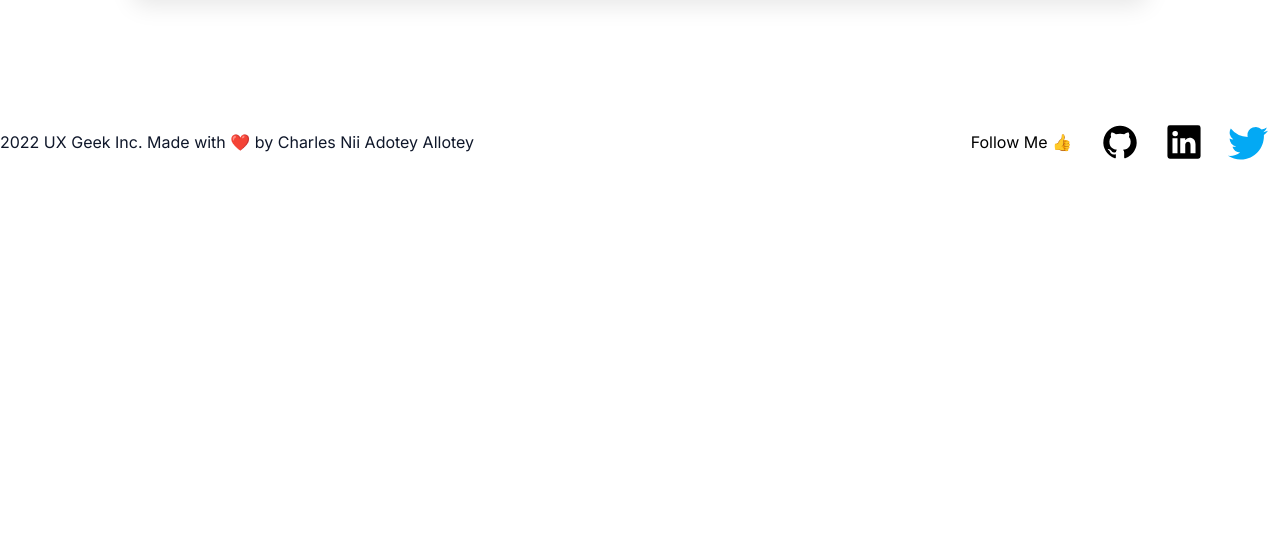
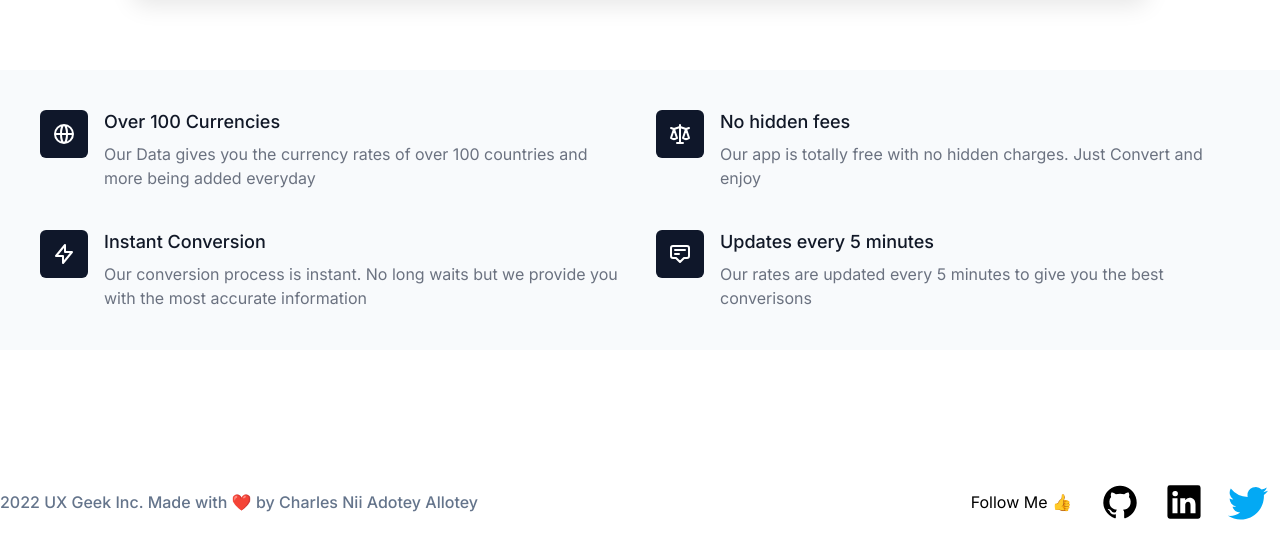
Before and after one commit to cnaallotey/currencyconverter, a Vue app: page / in a window 1280 px wide. Shown: the part 996-1554 px from the top of the page. Before the commit the page ends 1210 px from the top, so only its background shows below. Built offline with nearby package versions, Linux system fonts and the light colour scheme; no server answers.

Commit message:
adding features

```diff
--- a/src/App.vue
+++ b/src/App.vue
@@ -6,6 +6,7 @@ import navbar from "../src/components/navbar.vue";
 import hero from "../src/components/hero.vue";
 import foooter from "../src/components/footer.vue";
 import converter from "../src/components/converter.vue";
+import features from "../src/components/features.vue";
 
 export default {
   components: {
@@ -13,6 +14,7 @@ export default {
     hero,
     foooter,
     converter,
+    features,
   },
 };
 </script>
@@ -21,6 +23,7 @@ export default {
   <navbar />
   <hero class="relative z-0" />
   <converter class="relative z-20 -mt-20" />
+  <features />
   <foooter />
 </template>
 
--- /dev/null
+++ b/src/components/features.vue
@@ -0,0 +1,133 @@
+<template>
+  <div class="w-full">
+    <div class="mt-20 max-w-screen-xl mx-auto p-5 lg:p-10 bg-slate-50">
+      <dl class="space-y-10 md:space-y-0 md:grid md:grid-cols-2 md:gap-x-8 md:gap-y-10">
+        <div class="relative">
+          <dt>
+            <div
+              class="absolute flex items-center justify-center h-12 w-12 rounded-md bg-slate-900 text-white"
+            >
+              <!-- Heroicon name: outline/globe-alt -->
+              <svg
+                class="h-6 w-6"
+                xmlns="http://www.w3.org/2000/svg"
+                fill="none"
+                viewBox="0 0 24 24"
+                stroke="currentColor"
+                aria-hidden="true"
+              >
+                <path
+                  stroke-linecap="round"
+                  stroke-linejoin="round"
+                  stroke-width="2"
+                  d="M21 12a9 9 0 01-9 9m9-9a9 9 0 00-9-9m9 9H3m9 9a9 9 0 01-9-9m9 9c1.657 0 3-4.03 3-9s-1.343-9-3-9m0 18c-1.657 0-3-4.03-3-9s1.343-9 3-9m-9 9a9 9 0 019-9"
+                />
+              </svg>
+            </div>
+            <p class="ml-16 text-lg leading-6 font-medium text-gray-900">
+              Over 100 Currencies
+            </p>
+          </dt>
+          <dd class="mt-2 ml-16 text-base text-gray-500">
+            Our Data gives you the currency rates of over 100 countries and more being
+            added everyday
+          </dd>
+        </div>
+
+        <div class="relative">
+          <dt>
+            <div
+              class="absolute flex items-center justify-center h-12 w-12 rounded-md bg-slate-900 text-white"
+            >
+              <!-- Heroicon name: outline/scale -->
+              <svg
+                class="h-6 w-6"
+                xmlns="http://www.w3.org/2000/svg"
+                fill="none"
+                viewBox="0 0 24 24"
+                stroke="currentColor"
+                aria-hidden="true"
+              >
+                <path
+                  stroke-linecap="round"
+                  stroke-linejoin="round"
+                  stroke-width="2"
+                  d="M3 6l3 1m0 0l-3 9a5.002 5.002 0 006.001 0M6 7l3 9M6 7l6-2m6 2l3-1m-3 1l-3 9a5.002 5.002 0 006.001 0M18 7l3 9m-3-9l-6-2m0-2v2m0 16V5m0 16H9m3 0h3"
+                />
+              </svg>
+            </div>
+            <p class="ml-16 text-lg leading-6 font-medium text-gray-900">
+              No hidden fees
+            </p>
+          </dt>
+          <dd class="mt-2 ml-16 text-base text-gray-500">
+            Our app is totally free with no hidden charges. Just Convert and enjoy
+          </dd>
+        </div>
+
+        <div class="relative">
+          <dt>
+            <div
+              class="absolute flex items-center justify-center h-12 w-12 rounded-md bg-slate-900 text-white"
+            >
+              <!-- Heroicon name: outline/lightning-bolt -->
+              <svg
+                class="h-6 w-6"
+                xmlns="http://www.w3.org/2000/svg"
+                fill="none"
+                viewBox="0 0 24 24"
+                stroke="currentColor"
+                aria-hidden="true"
+              >
+                <path
+                  stroke-linecap="round"
+                  stroke-linejoin="round"
+                  stroke-width="2"
+                  d="M13 10V3L4 14h7v7l9-11h-7z"
+                />
+              </svg>
+            </div>
+            <p class="ml-16 text-lg leading-6 font-medium text-gray-900">
+              Instant Conversion
+            </p>
+          </dt>
+          <dd class="mt-2 ml-16 text-base text-gray-500">
+            Our conversion process is instant. No long waits but we provide you with the
+            most accurate information
+          </dd>
+        </div>
+
+        <div class="relative">
+          <dt>
+            <div
+              class="absolute flex items-center justify-center h-12 w-12 rounded-md bg-slate-900 text-white"
+            >
+              <!-- Heroicon name: outline/annotation -->
+              <svg
+                class="h-6 w-6"
+                xmlns="http://www.w3.org/2000/svg"
+                fill="none"
+                viewBox="0 0 24 24"
+                stroke="currentColor"
+                aria-hidden="true"
+              >
+                <path
+                  stroke-linecap="round"
+                  stroke-linejoin="round"
+                  stroke-width="2"
+                  d="M7 8h10M7 12h4m1 8l-4-4H5a2 2 0 01-2-2V6a2 2 0 012-2h14a2 2 0 012 2v8a2 2 0 01-2 2h-3l-4 4z"
+                />
+              </svg>
+            </div>
+            <p class="ml-16 text-lg leading-6 font-medium text-gray-900">
+              Updates every 5 minutes
+            </p>
+          </dt>
+          <dd class="mt-2 ml-16 text-base text-gray-500">
+            Our rates are updated every 5 minutes to give you the best converisons
+          </dd>
+        </div>
+      </dl>
+    </div>
+  </div>
+</template>
--- a/src/components/footer.vue
+++ b/src/components/footer.vue
@@ -3,8 +3,9 @@
     <div
       class="max-w-screen-xl mx-auto flex flex-col lg:flex-row justify-between items-start lg:items-center px-5 md:px-10 xl:px-0"
     >
-      <p class="text-slate-900 text-base font-normal tracking-normal">
-        2022 UX Geek Inc. Made with ❤️ by Charles Nii Adotey Allotey
+      <p class="text-slate-500 text-base font-medium tracking-normal">
+        2022 UX Geek Inc. Made with <span class="font-normal">❤️ </span> by Charles Nii
+        Adotey Allotey
       </p>
       <div class="flex items-center">
         <p>Follow Me 👍</p>
```
